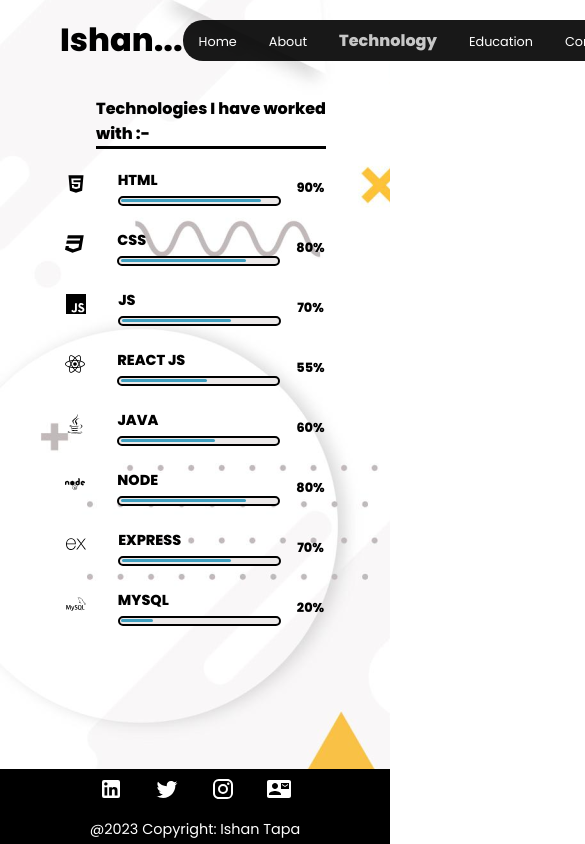
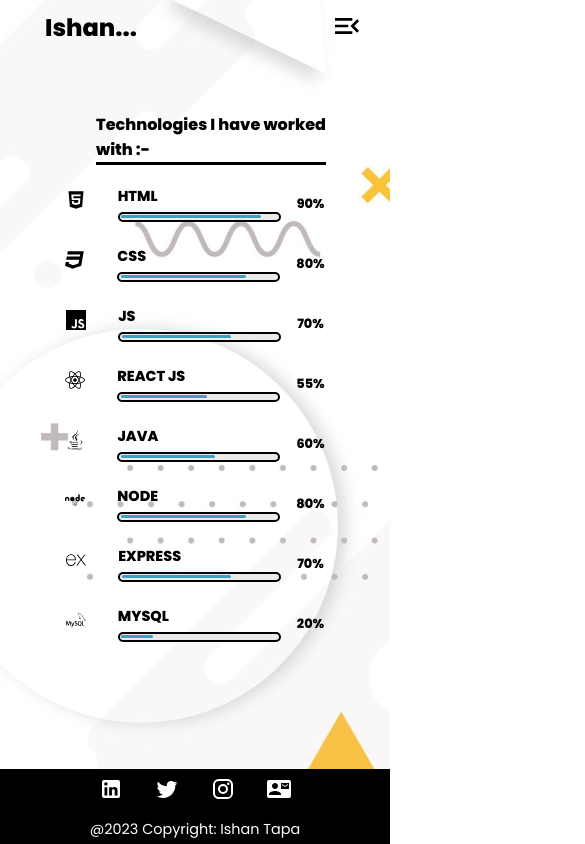
Before and after one commit to ishan7399/portfolio, a React (Create React App) app: page /tech in a window 390 px wide. Shown: the top 844 px of the page, 585 px wide, since content can reach past the window. Built offline with nearby package versions, Linux system fonts and the light colour scheme; a web font is replaced by a local one.

Commit message:
Fifth Commit

```diff
--- a/src/Style/index.css
+++ b/src/Style/index.css
@@ -89,21 +89,21 @@
   align-items: center;
   justify-content: space-evenly;
 }
-.navbar-container .menu-container .navigation ul {
+.navbar-container .menu-container .navigation .desktop-nav {
   display: flex;
   justify-content: space-evenly;
   align-items: center;
 }
-.navbar-container .menu-container .navigation ul li {
+.navbar-container .menu-container .navigation .desktop-nav li {
   list-style: none;
   margin: 0 2em;
 }
-.navbar-container .menu-container .navigation ul li .field {
+.navbar-container .menu-container .navigation .desktop-nav li .field {
   text-decoration: none;
   color: rgb(0, 0, 0);
   font-size: 1.25rem;
 }
-.navbar-container .menu-container .navigation ul li .active {
+.navbar-container .menu-container .navigation .desktop-nav li .active {
   text-decoration: none;
   color: rgb(122, 126, 126);
   font-size: 1.5rem;
@@ -675,13 +675,13 @@
   .navbar-container .menu-container {
     margin-right: 4em;
   }
-  .navbar-container .menu-container .navigation ul li {
+  .navbar-container .menu-container .navigation .desktop-nav li {
     margin: 0 1em;
   }
-  .navbar-container .menu-container .navigation ul li .field {
+  .navbar-container .menu-container .navigation .desktop-nav li .field {
     font-size: 1rem;
   }
-  .navbar-container .menu-container .navigation ul li .active {
+  .navbar-container .menu-container .navigation .desktop-nav li .active {
     font-size: 1.25rem;
   }
 }
@@ -698,45 +698,126 @@
     margin-right: 0.5em;
   }
 }
-@media (max-width: 790px) {
+@media screen and (max-width: 730px) {
+  .contact-secondary-container {
+    margin-top: 2em;
+  }
   .navbar-container {
-    padding: 1em 0;
-    justify-content: space-between;
-    margin-right: 0;
+    padding-right: 0;
+  }
+  .navbar-container .logo-container {
+    margin-left: 1.5em;
+  }
+  .navbar-container .logo-container h1 {
+    font-size: 2rem;
   }
   .navbar-container .menu-container {
     margin-right: 0;
+  }
+  .navbar-container .menu-container .navigation .desktop-nav {
+    display: none;
+  }
+  .navbar-container .menu-container .navigation .burger-nav {
     display: flex;
+    justify-content: space-evenly;
+    align-items: center;
+    background-color: black;
+    padding: 0 0.5em;
+    border-radius: 20px;
+    transition: all 1s ease;
+    border: 20px;
   }
-  .navbar-container .menu-container .navigation {
-    padding: 0.5em 0;
-    background-color: black;
-    z-index: 1;
-    opacity: 0.9;
-    border-bottom-left-radius: 20px;
-    border-top-left-radius: 20px;
+  .navbar-container .menu-container .navigation .burger-nav li {
+    list-style: none;
+    margin: 0 0.75em;
+    padding: 0.25em 0;
   }
-  .navbar-container .menu-container .navigation ul li .field {
+  .navbar-container .menu-container .navigation .burger-nav li .field {
+    text-decoration: none;
+    color: white;
     font-size: 0.8rem;
-    color: white;
   }
-  .navbar-container .menu-container .navigation ul li .active {
-    color: rgb(193, 193, 193);
+  .navbar-container .menu-container .navigation .burger-nav li .active {
+    text-decoration: none;
+    color: rgb(184, 192, 192);
     font-size: 1rem;
+    font-weight: bolder;
   }
-  .navbar-container .burger-icon {
-    background-color: black;
-    border: none;
-    outline: none;
+  .navbar-container .menu-container .navigation .burger-icon {
+    margin-right: 1.5em;
+    display: block;
     display: flex;
     align-items: center;
     justify-content: center;
-  }
-  .navbar-container .burger-icon .burger {
+    border: none;
+    outline: none;
+    padding: 0.25em 0;
+    background-color: transparent;
+    transition: all 1s ease;
     cursor: pointer;
   }
-  .navbar-container .burger-icon .burger svg {
+  .navbar-container .menu-container .navigation .burger-icon svg {
+    color: black;
     font-size: 2rem;
-    color: white;
+    font-weight: bolder;
+  }
+}
+@media (max-width: 660px) {
+  .contact-secondary-container {
+    margin-top: 6em;
+  }
+  .navbar-container .logo-container {
+    margin-left: 1.25em;
+  }
+  .navbar-container .logo-container h1 {
+    font-size: 1.5rem;
+    font-weight: bold;
+  }
+  .navbar-container .menu-container .navigation .burger-icon {
+    margin-right: 1em;
+  }
+}
+@media (max-width: 600px) {
+  .intro-container,
+  .about-secondary-container,
+  .edu-secondary-container,
+  .contact-secondary-container {
+    margin-top: 5em;
+  }
+  #tech-secondary-container {
+    margin-top: 3em;
+  }
+  .navbar-container {
+    padding-left: 0;
+    flex-direction: column;
+  }
+  .navbar-container .logo-container {
+    position: absolute;
+    left: 1em;
+    top: 0.5em;
+  }
+  .navbar-container .menu-container .navigation .burger-nav {
+    padding: 0;
+    position: absolute;
+    top: 0;
+    flex-direction: column;
+    width: 100%;
+    background-color: rgb(187, 187, 187);
+    border-radius: 0;
+    border-bottom-left-radius: 10px;
+    border-bottom-right-radius: 10px;
+    transition: all 1s ease-in;
+  }
+  .navbar-container .menu-container .navigation .burger-nav li {
+    margin: 0.25em 0;
+  }
+  .navbar-container .menu-container .navigation .burger-nav li .field {
+    color: black;
+    font-size: 1rem;
+  }
+  .navbar-container .menu-container .navigation .burger-icon {
+    position: absolute;
+    right: 1em;
+    top: 0.5em;
   }
 }/*# sourceMappingURL=index.css.map */
--- a/src/Style/index.scss
+++ b/src/Style/index.scss
@@ -9,17 +9,15 @@
     width: 100%;
     height: 100vh;
 
-    background-image: url('../Photos/background.image.png');
+    background-image: url("../Photos/background.image.png");
     .container {
         width: 100%;
         display: flex;
         flex-direction: column;
-
     }
 }
 
-.main-container::before{
-
+.main-container::before {
     z-index: -1;
     opacity: 0.8;
 }
@@ -96,7 +94,7 @@
             display: flex;
             align-items: center;
             justify-content: space-evenly;
-            ul {
+            .desktop-nav {
                 display: flex;
                 justify-content: space-evenly;
                 align-items: center;
@@ -122,7 +120,7 @@
         }
     }
 
-    .burger-icon{
+    .burger-icon {
         display: none;
     }
 }
@@ -878,7 +876,7 @@
         .menu-container {
             margin-right: 4em;
             .navigation {
-                ul {
+                .desktop-nav {
                     li {
                         margin: 0 1em;
                         .field {
@@ -907,63 +905,174 @@
     .navbar-container {
         .logo-container {
             margin-left: 3em;
-
         }
         .menu-container {
             margin-right: 0.5em;
         }
     }
 }
-@media (max-width: 790px) {
+
+@media screen and (max-width: 730px) {
+
+   .contact-secondary-container{
+    margin-top: 2em;
+   }
+
     .navbar-container {
-    padding:1em 0;
-    justify-content: space-between;
-    margin-right: 0;
+        padding-right: 0;
 
+        .logo-container{
+            margin-left: 1.5em;
+            h1{
+                font-size: 2rem;
+            }
+        }
         .menu-container {
+            margin-right: 0;
+            .navigation {
+                .desktop-nav {
+                    display: none;
+                }
 
-            margin-right: 0;
-            display: flex;
-           .navigation{
+                .burger-nav {
+                    display: flex;
+                    justify-content: space-evenly;
+                    align-items: center;
+                    background-color: black;
+                    padding: 0 0.5em;
+                    border-radius: 20px;
+                    transition: all 1s ease;
+                    border: 20px;
 
-            padding: 0.5em 0;
-            background-color: black;
-            z-index: 1;
-            opacity: 0.9;
-            border-bottom-left-radius: 20px;
-            border-top-left-radius: 20px;
 
-            ul{
-                li{
-                    .field {
-                        font-size: 0.8rem;
-                         color: white;
+                    li {
+                        list-style: none;
+                        margin: 0 0.75em;
+                        padding: 0.25em 0;
+
+                        .field {
+                            text-decoration: none;
+                            color: white;
+                            font-size: 0.8rem;
+                        }
+
+                        .active {
+                            text-decoration: none;
+                            color: rgb(184, 192, 192);
+                            font-size: 1rem;
+                            font-weight: bolder;
+                        }
                     }
-
-                    .active{
-                        color: rgb(193, 193, 193);
-                        font-size: 1rem;
+                }
+                .burger-icon {
+                    margin-right: 1.5em;
+                    display: block;
+                    display: flex;
+                    align-items: center;
+                    justify-content: center;
+                    border: none;
+                    outline: none;
+                    padding: 0.25em 0;
+                    background-color: transparent;
+                    transition: all 1s ease;
+                    cursor: pointer;
+                    svg {
+                        color: black;
+                        font-size: 2rem;
+                        font-weight: bolder;
                     }
                 }
             }
-           }
+        }
+    }
+
+
+}
+
+
+@media (max-width: 660px) {
+.contact-secondary-container{
+    margin-top: 6em;
+}
+
+   .navbar-container{
+
+    .logo-container{
+        margin-left: 1.25em;
+        h1{
+            font-size: 1.5rem;
+            font-weight: bold;
+        }
+    }
+
+    .menu-container{
+        .navigation{
+
+            .burger-icon{
+                margin-right: 1em;
+            }
+        }
+    }
+   }
+
+}
+
+@media (max-width:600px) {
+
+    .intro-container,
+    .about-secondary-container,
+    .edu-secondary-container,
+    .contact-secondary-container
+    {
+        margin-top: 5em;
+    }
+
+    #tech-secondary-container {
+        margin-top: 3em;
+    }
+    .navbar-container{
+        padding-left: 0;
+        flex-direction: column;
+        .logo-container{
+            position: absolute;
+            left: 1em;
+            top: 0.5em;
         }
 
-      .burger-icon{
-        background-color: black;
-        border: none;
-        outline: none;
-        display: flex;
-        align-items: center;
-        justify-content: center;
-        .burger{
-            cursor: pointer;
-            svg{
-                font-size: 2rem;
-              color: white;
+        .menu-container{
 
+            .navigation{
+                .burger-nav{
+                    padding: 0;
+                    position: absolute;
+                    top: 0;
+                    flex-direction: column;
+                    width: 100%;
+                    background-color: rgb(187, 187, 187);
+                    border-radius: 0;
+border-bottom-left-radius: 10px;
+border-bottom-right-radius: 10px;
+
+
+
+                    transition: all 1s ease-in;
+
+                    li{
+                        margin: 0.25em 0;
+                        .field{
+                            color: black;
+                            font-size: 1rem;
+
+                        }
+                    }
+                }
+                .burger-icon{
+                    position: absolute;
+                    right: 1em;
+                    top: 0.5em;
+                }
             }
         }
-      }
     }
+
 }
--- a/src/Utils/Contact/Parent.jsx
+++ b/src/Utils/Contact/Parent.jsx
@@ -6,8 +6,8 @@ const Parent = () => {
   return (
     <>
     <div className="contact-parent-container">
-      {ContactData.map((val) => {
-        return <Child key={val.id} icon={val.icon} link={val.link} />;
+      {ContactData.map((val , index) => {
+        return <Child key={index} icon={val.icon} link={val.link} />;
       })}
       </div>
     </>
--- a/src/Utils/Navigation/Navigation.jsx
+++ b/src/Utils/Navigation/Navigation.jsx
@@ -1,28 +1,23 @@
 import React, { useState } from "react";
 import "../../Style/index.css";
 import { NavLink } from "react-router-dom";
-import Burger from "./Burger";
+import MenuOpenIcon from "@mui/icons-material/MenuOpen";
+import CloseIcon from '@mui/icons-material/Close';
 const Navigation = () => {
   const [burger, setBurger] = useState(false);
 
-  const Toogle = () => {
-    const ShowNavbar = () => {
-      setBurger(burger);
-    };
-    const HideNavbar = () =>{
-        const hideNavbar = {
-            display:'none'
 
-        }
-    }
-  };
 
   return (
     <>
       <div className="menu-container">
-        <div className={burger ? "burger-nav" : "navigation"}>
-          <ul>
-            <li>
+        <div className="navigation">
+          <ul className={burger?"burger-nav":"desktop-nav"}
+          onClick={() => setBurger(false)}
+
+          >
+
+            <li >
               <NavLink className="field" to="/">
                 Home
               </NavLink>
@@ -48,10 +43,13 @@ const Navigation = () => {
               </NavLink>
             </li>
           </ul>
+          <button className="burger-icon"
+          onClick={() => setBurger(!burger)}
+          >
+      {burger?<CloseIcon/>:<MenuOpenIcon/>}
+        </button>
         </div>
-        <button className="burger-icon" onClick={Toogle}>
-          <Burger />
-        </button>
+
       </div>
     </>
   );
--- a/src/Utils/Skillbar/Parent.jsx
+++ b/src/Utils/Skillbar/Parent.jsx
@@ -7,11 +7,11 @@ function Parent() {
   return (
     <>
       <div className="parent-container">
-        {Items.map((val) => {
+        {Items.map((val ,index) => {
           return [
             <>
               <Child
-                key={val.id}
+                key={index}
                 icon={val.icon}
                 skill={val.skill}
                 percentage={val.percentage}
```
Also changed, not shown: 1 other file (tests, documents, lock files or other folders).
